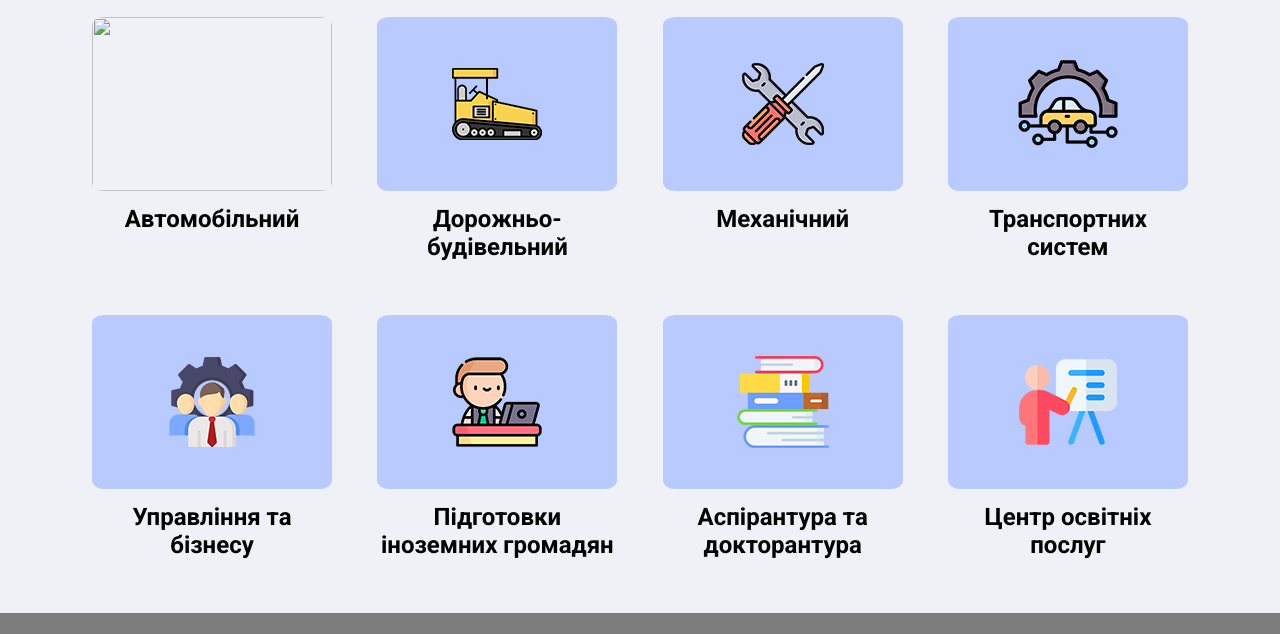
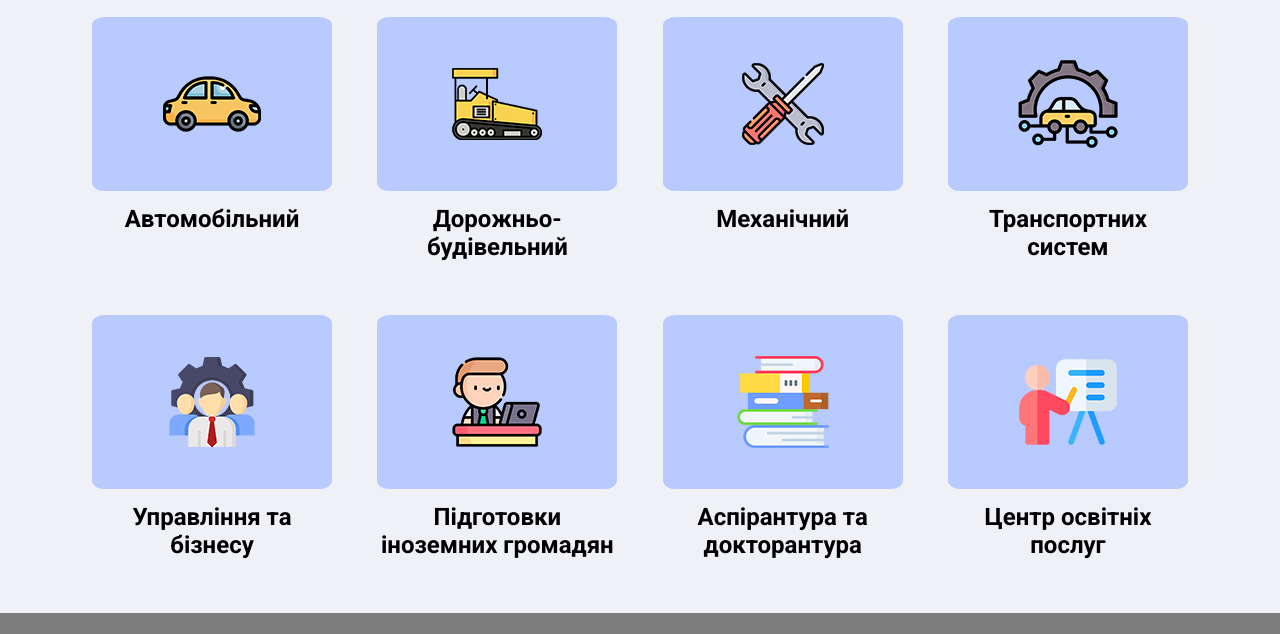
Before and after one commit to f0rkee/khnaduTest, a plain HTML site: page index.html in a window 1280 px wide. Shown: the part 153-787 px from the top of the page. Drawn offline with Linux system fonts and the light colour scheme; the site is published under a folder, as on GitHub Pages, so addresses that start at the root find nothing.

Commit message:
Update index.html

```diff
--- a/index.html
+++ b/index.html
@@ -66,7 +66,7 @@
             <div class="cards">
                 <div class="card">
                     <a class="card_button" href="Avtomobil.html">
-                        <img class="card_img" src="/img/buttons/AvtoMo.jpg" alt="">
+                        <img class="card_img" src="img/buttons/AvtoMo.jpg" alt="">
                     </a>
                     <h2>Автомобільний</h2>
                 </div>
```
